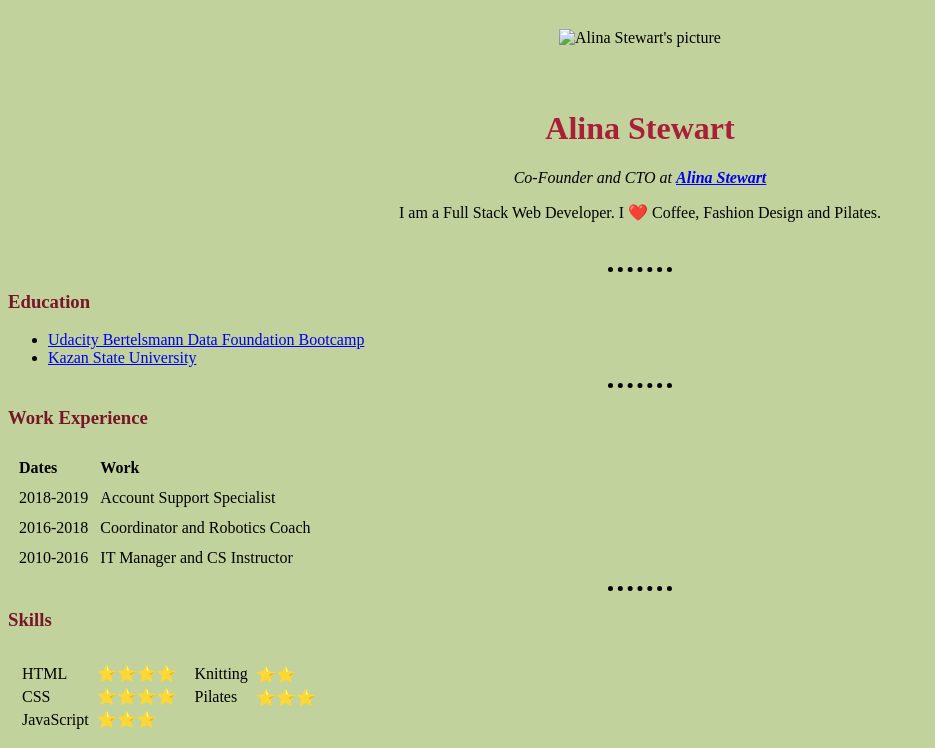
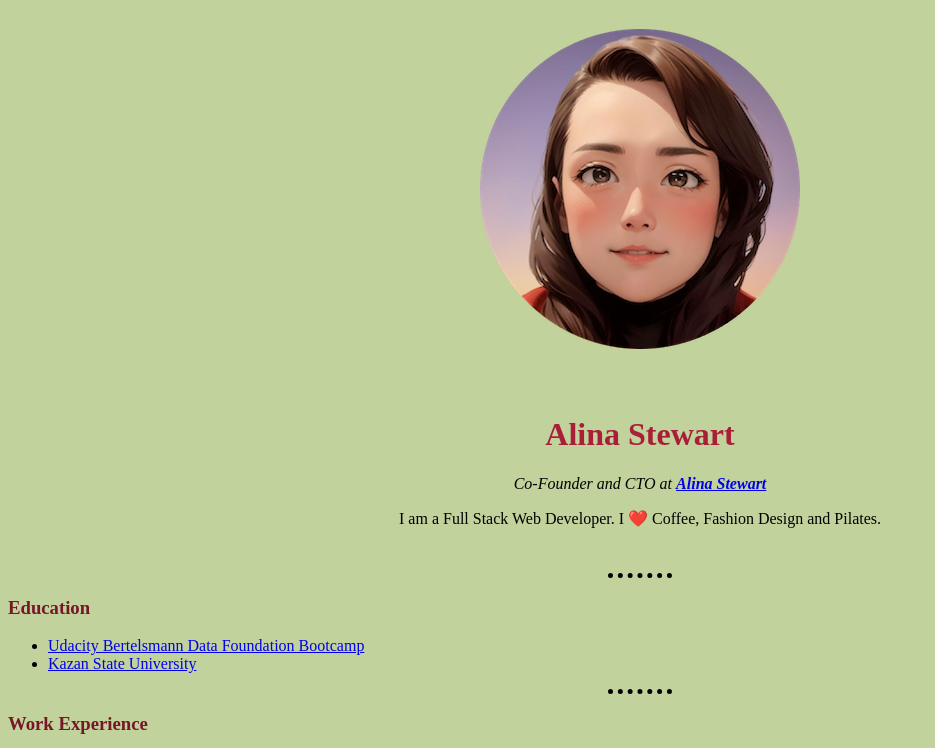
Before and after one commit to CyberQueenAlly/resume, a plain HTML site: page index.html in a window 1280 px wide. Shown: the top 748 px of the page, without its empty margins (0-935 px from the left). Drawn offline with Linux system fonts and the light colour scheme.

Commit message:
Add index.html via upload

```diff
--- a/index.html
+++ b/index.html
@@ -8,7 +8,7 @@
 <body>
   <table  cellspacing="20" style="text-align: center; margin-left: auto; margin-right: auto;">
     <tr>
-      <td><img src="images/avatar-alina-circle.png" alt="Alina Stewart's picture"></td>
+      <td><img src="./assets/images/avatar-alina-circle.png" alt="Alina Stewart's picture"></td>
     <tr>
     <tr>
      <td>
```
